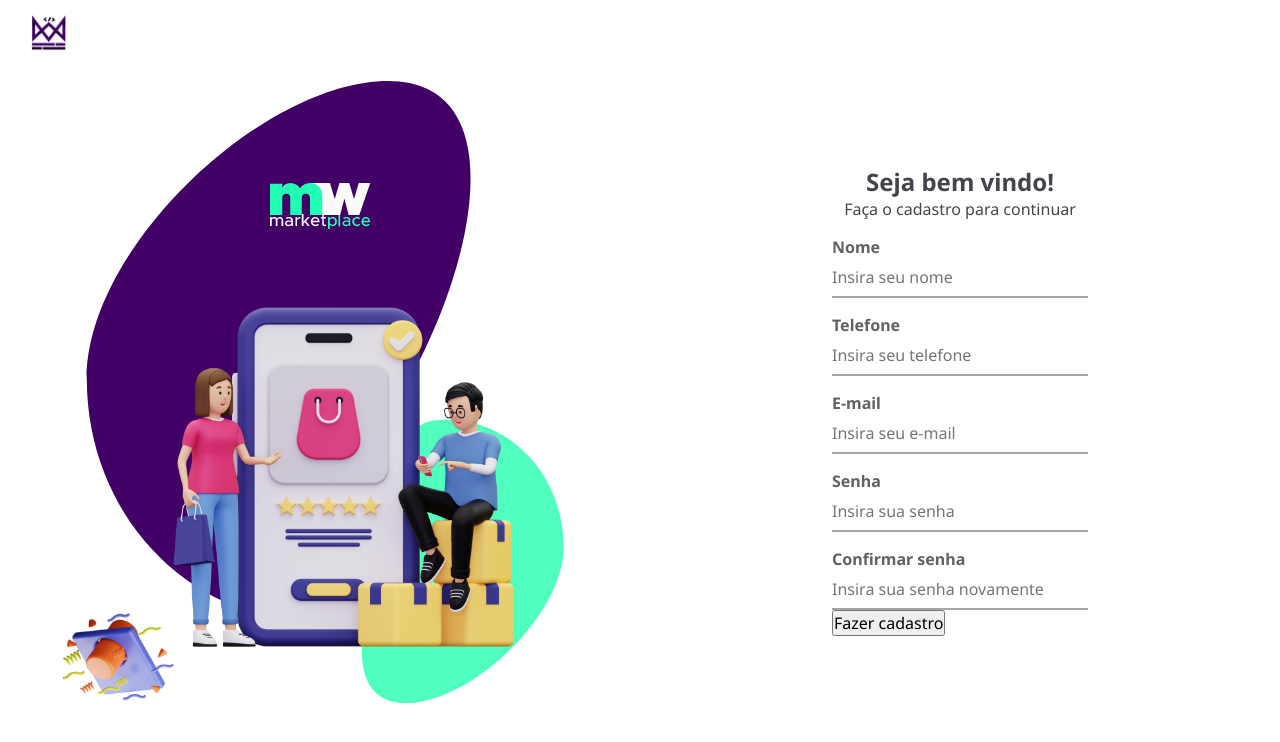
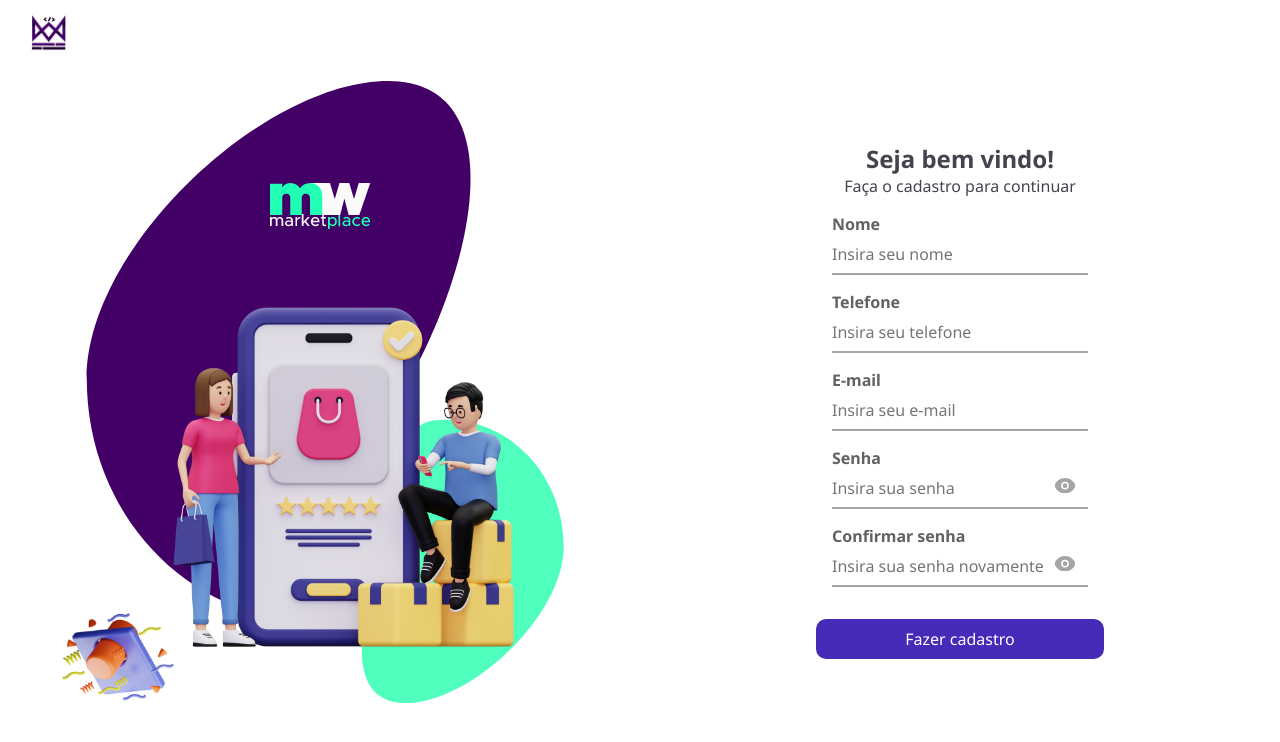
Before and after one commit to Mestres-da-Web/trilha-react, a React (Create React App) app: page / in a window 1280 px wide. Shown: the top 742 px of the page. Built offline with nearby package versions, Linux system fonts and the light colour scheme.

Commit message:
4 - Aula 2

```diff
--- a/src/components/Input/index.tsx
+++ b/src/components/Input/index.tsx
@@ -1,24 +1,54 @@
+import { useState } from "react";
 import { ChangeEvent } from "react";
+import EyeInvisibleIcon from "../../assets/EyeInvisibleIcon";
+import EyeVisibleIcon from "../../assets/EyeVisibleIcon";
 import styles from "./styles.module.css";
 
 interface InputProps {
   title: string;
   name: string;
   placeholder: string;
+  password?: boolean;
   onChange?: (e: ChangeEvent<HTMLInputElement>) => void;
 }
 
-function Input({ title, name, placeholder, onChange }: InputProps) {
+function Input({
+  title,
+  name,
+  placeholder,
+  password = false,
+  onChange,
+}: InputProps) {
+  const [showPassword, setShowPassword] = useState(false);
+
+  const handleShowPassword = () => {
+    setShowPassword(!showPassword);
+  };
+
   return (
     <div className={styles.container}>
       <label className={styles.label}>{title} </label>
+
       <input
         className={styles.input}
-        type="text"
+        type={password ? (showPassword ? "text" : "password") : "text"}
         name={name}
         placeholder={placeholder}
         onChange={onChange}
       />
+      {password ? (
+        showPassword ? (
+          <EyeInvisibleIcon
+            className={styles.icon}
+            onClick={handleShowPassword}
+          />
+        ) : (
+          <EyeVisibleIcon
+            className={styles.icon}
+            onClick={handleShowPassword}
+          />
+        )
+      ) : null}
     </div>
   );
 }
--- a/src/components/Input/styles.module.css
+++ b/src/components/Input/styles.module.css
@@ -1,5 +1,6 @@
 .container {
   margin-top: 1rem;
+  position: relative;
 }
 
 .label {
@@ -15,3 +16,9 @@
   padding: 0.5rem 0;
   width: 100%;
 }
+
+.icon {
+  position: absolute;
+  top: 50%;
+  right: 5%;
+}
--- a/src/components/LargeButton/index.tsx
+++ b/src/components/LargeButton/index.tsx
@@ -1,3 +1,4 @@
+import styles from "./styles.module.css";
 interface LargeButtonProps {
   title: string;
   type?: "submit" | "button";
@@ -6,7 +7,7 @@ interface LargeButtonProps {
 
 function LargeButton({ title, type = "button", onClick }: LargeButtonProps) {
   return (
-    <button type={type} onClick={onClick}>
+    <button className={styles.button} type={type} onClick={onClick}>
       {title}
     </button>
   );
--- /dev/null
+++ b/src/components/LargeButton/styles.module.css
@@ -0,0 +1,10 @@
+.button {
+  width: 18rem;
+  height: 2.5rem;
+  border-radius: 10px;
+  background-color: var(--primary);
+  color: white;
+  border: none;
+  align-self: center;
+  margin-top: 2rem;
+}
--- a/src/global.styles.css
+++ b/src/global.styles.css
@@ -15,6 +15,7 @@
 }
 
 :root {
+  --primary: #462BB8;
   --title: #44444F;
   --input-label: #626262;
   --input-placeholder: #A5A5A5;
--- a/src/pages/SignUp/index.tsx
+++ b/src/pages/SignUp/index.tsx
@@ -34,13 +34,19 @@ function SignUp() {
             placeholder="Insira seu telefone"
           />
           <Input name="email" title="E-mail" placeholder="Insira seu e-mail" />
-          <Input name="password" title="Senha" placeholder="Insira sua senha" />
+          <Input
+            name="password"
+            title="Senha"
+            placeholder="Insira sua senha"
+            password={true}
+          />
           <Input
             name="passwordConfirmation"
             title="Confirmar senha"
             placeholder="Insira sua senha novamente"
+            password
           />
-          <LargeButton title="Fazer cadastro" type="submit" /> <br />
+          <LargeButton title="Fazer cadastro" type="submit" />
         </form>
       </div>
     </div>
--- a/src/pages/SignUp/styles.module.css
+++ b/src/pages/SignUp/styles.module.css
@@ -38,5 +38,7 @@
 }
 
 .form {
-  width: 40%
+  width: 40%;
+  display: flex;
+  flex-direction: column;
 }
```
